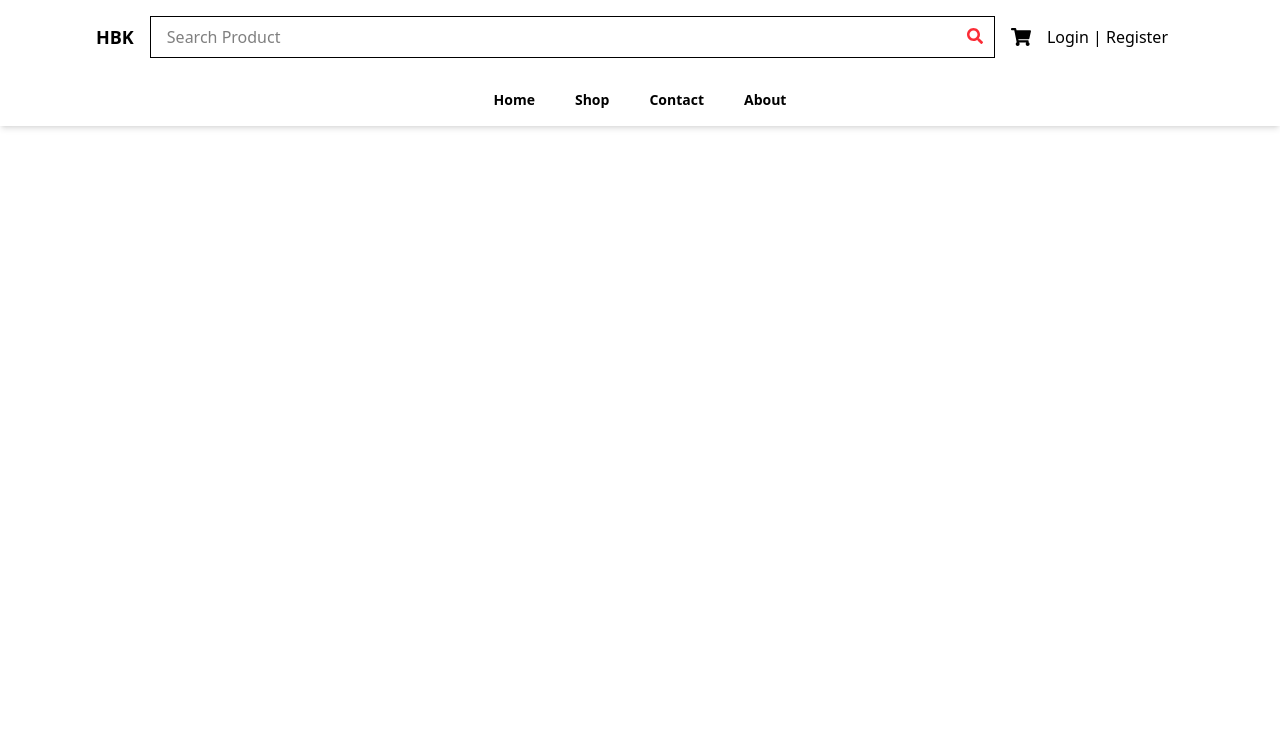
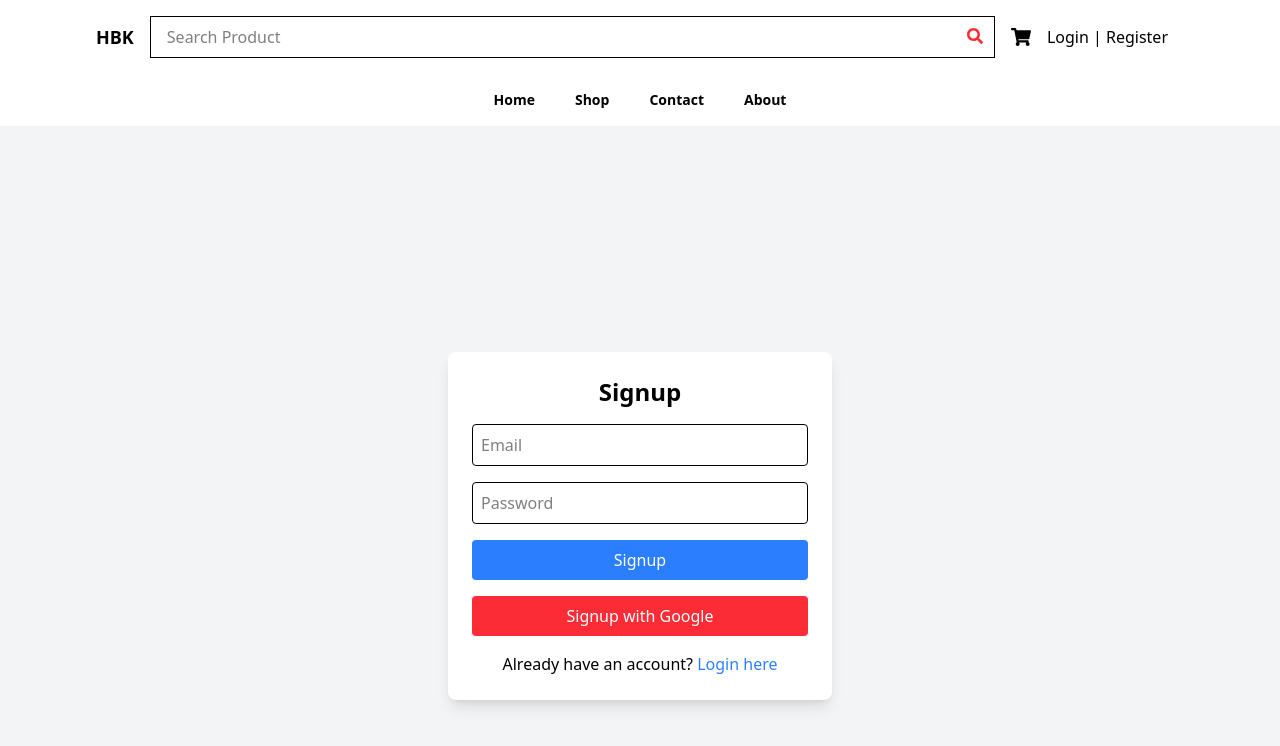
Before and after one commit to HanzalaKhattak/E-Commerce-Website, a React (Vite) app: page /signup in a window 1280 px wide. Shown: the top 746 px of the page. Built offline with nearby package versions, Linux system fonts and the light colour scheme; no server answers.

Commit message:
Update Firebase integration, add authentication, and enhance UI components

```diff
--- a/package.json
+++ b/package.json
@@ -12,11 +12,14 @@
   "dependencies": {
     "@reduxjs/toolkit": "^2.5.1",
     "@tailwindcss/vite": "^4.0.6",
+    "axios": "^1.7.9",
     "firebase": "^11.3.1",
     "react": "^19.0.0",
     "react-dom": "^19.0.0",
+    "react-hot-toast": "^2.5.2",
     "react-icons": "^5.5.0",
     "react-router-dom": "^7.2.0",
+    "react-spinners": "^0.15.0",
     "tailwindcss": "^4.0.6"
   },
   "devDependencies": {
--- a/src/App.jsx
+++ b/src/App.jsx
@@ -5,16 +5,49 @@ import Home from "./Pages/Home";
 import Shop from "./Pages/Shop";
 import Contact from "./Pages/Contact";
 import About from "./Pages/About";
+import Login from "./Pages/Login";
+import Signup from "./Pages/SignUp";
+import { Toaster } from "react-hot-toast";
 
 const App = () => {
   return (
     <BrowserRouter>
       <Navbar />
+      <Toaster
+       position="top-center"
+       reverseOrder={false}
+        gutter={8}
+         containerClassName=""
+        containerStyle={{}}
+  toastOptions={{
+    // Define default options
+    className: '',
+    duration: 5000,
+    removeDelay: 1000,
+    style: {
+      background: '#363636',
+      color: '#fff',
+    },
+
+    // Default options for specific types
+    success: {
+      duration: 3000,
+      iconTheme: {
+        primary: 'green',
+        secondary: 'black',
+      },
+    },
+  }}
+/>
       <Routes>
         <Route path="/" element={<Home />}></Route>
         <Route path="/shop" element={<Shop />}></Route>
         <Route path="/contact" element={<Contact />}></Route>
         <Route path="/about" element={<About />}></Route>
+        <Route path="/" element={<Home />} />
+        <Route path="/login" element={<Login />} />
+        <Route path="/signup" element={<Signup />} />
+
       </Routes>
       <Footer />
     </BrowserRouter>
--- a/src/Components/catagorySection.jsx
+++ b/src/Components/catagorySection.jsx
@@ -24,7 +24,9 @@ const CatagorySection = () => {
         <div className="grid grid-cols-1 md:grid-cols-2 lg:grid-cols-3 gap-6">
             {catagories.map((catagory, index) => (
                 <div key={index} className="relative group">
-                    <img src={catagory.imageURL} alt={catagory.title} className="w-full h-64 bg-cover object-top rounded-lg shadow-md "  />
+                    <div className="w-full h-80 rounded-lg overflow-hidden relative">
+                    <img src={catagory.imageURL} alt={catagory.title} className="w-full h-full object-cover object-top rounded-lg shadow-md "  />
+                    </div>
                     <div className="absolute inset-0 bg-black bg-opacity-50 flex flex-col justify-center items-center opacity-0 group-hover:opacity-100 transition-opacity duration-300">
                         <h3 className="text-white text-2xl font-bold mb-4">{catagory.title}</h3>
                         <button className="bg-red-600 text-white px-4 py-2 rounded hover:bg-red-700 transition-colors duration-300">
--- /dev/null
+++ b/src/Pages/Login.jsx
@@ -0,0 +1,88 @@
+import { useState, useEffect } from "react";
+import { signInWithEmailAndPassword, signInWithPopup, onAuthStateChanged } from "firebase/auth";
+import { auth, googleProvider } from "../firebase";
+import { useNavigate, Link } from "react-router-dom";
+
+const Login = () => {
+  const [email, setEmail] = useState("");
+  const [password, setPassword] = useState("");
+  const [error, setError] = useState("");
+  const navigate = useNavigate();
+
+  // Check if user is already logged in
+  useEffect(() => {
+    const unsubscribe = onAuthStateChanged(auth, (user) => {
+      if (user) {
+        navigate("/dashboard"); // Redirect if logged in
+      }
+    });
+    return () => unsubscribe();
+  }, [navigate]);
+
+  // Normal Login Function
+  const handleLogin = async (e) => {
+    e.preventDefault();
+    try {
+      await signInWithEmailAndPassword(auth, email, password);
+      navigate("/dashboard");
+    } catch (err) {
+      setError(err.message);
+    }
+  };
+
+  // Google Login Function
+  const handleGoogleLogin = async () => {
+    try {
+      await signInWithPopup(auth, googleProvider);
+      navigate("/dashboard");
+    } catch (err) {
+      setError(err.message);
+    }
+  };
+
+  return (
+    <div className="flex flex-col items-center justify-center min-h-screen bg-gray-100">
+      <div className="bg-white p-6 rounded-lg shadow-lg w-96">
+        <h2 className="text-2xl font-bold text-center mb-4">Login</h2>
+        {error && <p className="text-red-500">{error}</p>}
+        <form onSubmit={handleLogin} className="space-y-4">
+          <input
+            type="email"
+            placeholder="Email"
+            value={email}
+            onChange={(e) => setEmail(e.target.value)}
+            className="w-full border p-2 rounded"
+            required
+          />
+          <input
+            type="password"
+            placeholder="Password"
+            value={password}
+            onChange={(e) => setPassword(e.target.value)}
+            className="w-full border p-2 rounded"
+            required
+          />
+          <button type="submit" className="w-full bg-blue-500 text-white p-2 rounded">
+            Login
+          </button>
+        </form>
+
+        <button
+          onClick={handleGoogleLogin}
+          className="mt-4 w-full bg-red-500 text-white p-2 rounded"
+        >
+          Login with Google
+        </button>
+
+        <p className="mt-4 text-center">
+          Dont have an account?{" "}
+          <Link to="/signup" className="text-blue-500 hover:underline">
+            Sign up here
+          </Link>
+        </p>
+      </div>
+    </div>
+  );
+};
+
+export default Login;
--- /dev/null
+++ b/src/Pages/SignUp.jsx
@@ -0,0 +1,88 @@
+import { useState, useEffect } from "react";
+import { createUserWithEmailAndPassword, signInWithPopup, onAuthStateChanged } from "firebase/auth";
+import { auth, googleProvider } from "../firebase";
+import { useNavigate, Link } from "react-router-dom";
+
+const Signup = () => {
+  const [email, setEmail] = useState("");
+  const [password, setPassword] = useState("");
+  const [error, setError] = useState("");
+  const navigate = useNavigate();
+
+  // Check if user is already logged in
+  useEffect(() => {
+    const unsubscribe = onAuthStateChanged(auth, (user) => {
+      if (user) {
+        navigate("/dashboard"); // Redirect if logged in
+      }
+    });
+    return () => unsubscribe();
+  }, [navigate]);
+
+  // Normal Signup Function
+  const handleSignup = async (e) => {
+    e.preventDefault();
+    try {
+      await createUserWithEmailAndPassword(auth, email, password);
+      navigate("/dashboard");
+    } catch (err) {
+      setError(err.message);
+    }
+  };
+
+  // Google Signup Function
+  const handleGoogleSignup = async () => {
+    try {
+      await signInWithPopup(auth, googleProvider);
+      navigate("/dashboard");
+    } catch (err) {
+      setError(err.message);
+    }
+  };
+
+  return (
+    <div className="flex flex-col items-center justify-center min-h-screen bg-gray-100">
+      <div className="bg-white p-6 rounded-lg shadow-lg w-96">
+        <h2 className="text-2xl font-bold text-center mb-4">Signup</h2>
+        {error && <p className="text-red-500">{error}</p>}
+        <form onSubmit={handleSignup} className="space-y-4">
+          <input
+            type="email"
+            placeholder="Email"
+            value={email}
+            onChange={(e) => setEmail(e.target.value)}
+            className="w-full border p-2 rounded"
+            required
+          />
+          <input
+            type="password"
+            placeholder="Password"
+            value={password}
+            onChange={(e) => setPassword(e.target.value)}
+            className="w-full border p-2 rounded"
+            required
+          />
+          <button type="submit" className="w-full bg-blue-500 text-white p-2 rounded">
+            Signup
+          </button>
+        </form>
+
+        <button
+          onClick={handleGoogleSignup}
+          className="mt-4 w-full bg-red-500 text-white p-2 rounded"
+        >
+          Signup with Google
+        </button>
+
+        <p className="mt-4 text-center">
+          Already have an account?{" "}
+          <Link to="/login" className="text-blue-500 hover:underline">
+            Login here
+          </Link>
+        </p>
+      </div>
+    </div>
+  );
+};
+
+export default Signup;
--- /dev/null
+++ b/src/firebase.js
@@ -0,0 +1,22 @@
+// Import the functions you need from the SDKs you need
+import { initializeApp } from "firebase/app";
+import { getAuth } from "firebase/auth";
+import { GoogleAuthProvider } from "firebase/auth";
+// TODO: Add SDKs for Firebase products that you want to use
+// https://firebase.google.com/docs/web/setup#available-libraries
+
+// Your web app's Firebase configuration
+const firebaseConfig = {
+  apiKey: import.meta.env.VITE_FIREBASE_API_KEY,
+  authDomain: import.meta.env.VITE_AUTH_DOMAIN,
+  projectId: import.meta.env.VITE_PROJECT_ID,
+  storageBucket: import.meta.env.VITE_STORAGE_BUCKET,
+  messagingSenderId: import.meta.env.VITE_MESSAGING_SENDER_ID,
+  appId: import.meta.env.VITE_APP_ID
+};
+
+// Initialize Firebase
+const app = initializeApp(firebaseConfig);
+export const auth = getAuth(app);
+export const googleProvider = new GoogleAuthProvider(); // Google Auth Provider
+export default app;
```
Also changed, not shown: src/Components/AllProducts.jsx (+21 -16 lines), src/Components/Navbar.jsx (+35 -3 lines), src/Components/firebase.jsx (deleted, +0 -17 lines), 2 other files (tests, documents, lock files or other folders).
